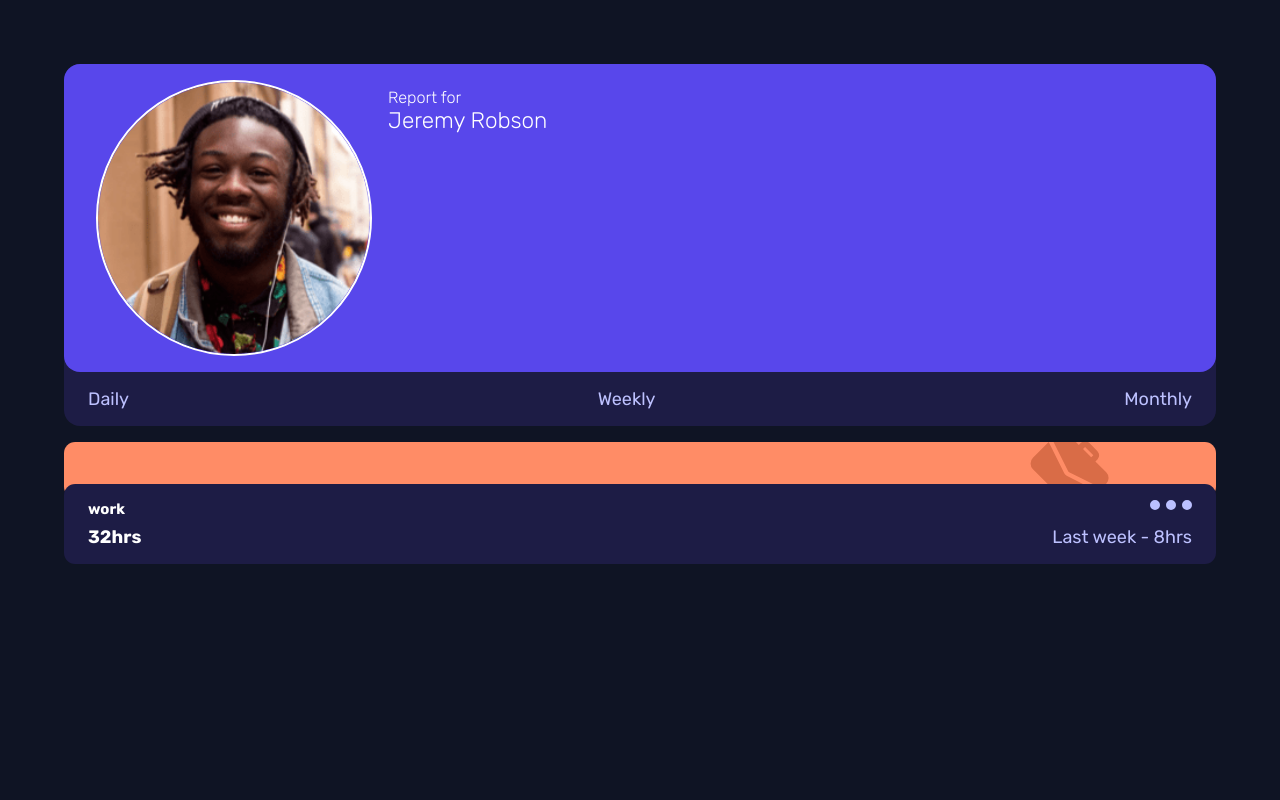
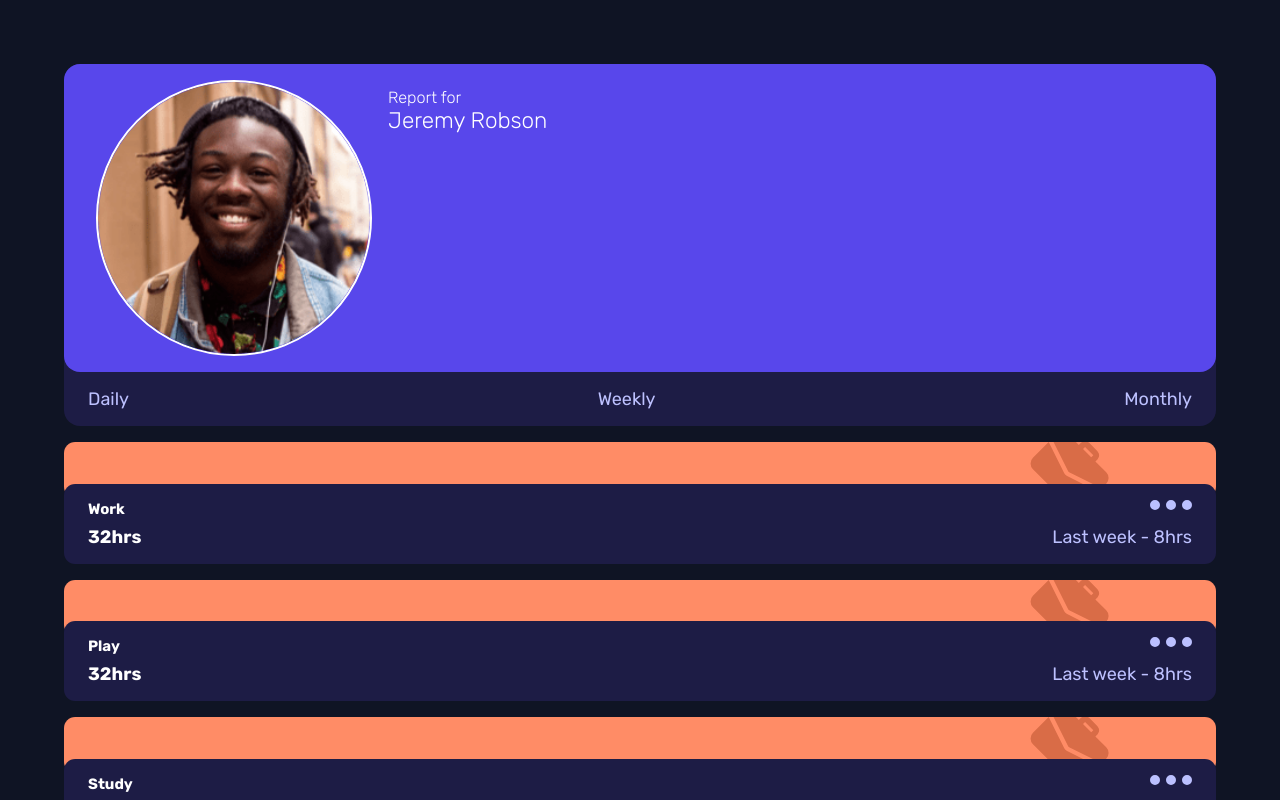
Before and after one commit to Clinton-dev/time-tracker-dash, an Angular app: page / in a window 1280 px wide. Shown: the top 800 px of the page. Built offline with nearby package versions, Linux system fonts and the light colour scheme.

Commit message:
Fetch data from json file

```diff
--- a/src/app/app.module.ts
+++ b/src/app/app.module.ts
@@ -1,5 +1,7 @@
 import { NgModule } from '@angular/core';
 import { BrowserModule } from '@angular/platform-browser';
+import { HttpClientModule } from '@angular/common/http';
+
 
 import { AppComponent } from './app.component';
 import { DashComponent } from './components/dash/dash.component';
@@ -10,7 +12,8 @@ import { DashComponent } from './components/dash/dash.component';
     DashComponent
   ],
   imports: [
-    BrowserModule
+    BrowserModule,
+    HttpClientModule
   ],
   providers: [],
   bootstrap: [AppComponent]
--- a/src/app/components/dash/dash.component.html
+++ b/src/app/components/dash/dash.component.html
@@ -15,14 +15,14 @@
             </ul>
         </div>
     </div>
-    <div class="time-items">
+    <div *ngFor="let item of timeItems" class="time-items">
         <div class="card">
             <div class="card-header">
                 <!-- <img src="../../../assets/images/icon-work.svg" alt="work icon"> -->
             </div>
             <div class="card-body">
                 <div class="dflex">
-                    <h5 class="card-title">work</h5>
+                    <h5 class="card-title">{{item.title}}</h5>
                     <img src="../../../assets/images/icon-ellipsis.svg" alt="ellipses" id="ellipse">
                 </div>
                 <div class="dflex" style="margin-top: .5rem;">
--- a/src/app/components/dash/dash.component.ts
+++ b/src/app/components/dash/dash.component.ts
@@ -1,4 +1,5 @@
 import { Component, OnInit } from '@angular/core';
+import { TimeItemsService } from 'src/app/services/time-items.service';
 
 @Component({
   selector: 'app-dash',
@@ -6,10 +7,16 @@ import { Component, OnInit } from '@angular/core';
   styleUrls: ['./dash.component.css']
 })
 export class DashComponent implements OnInit {
+  timeItems: any = [];
 
-  constructor() { }
+  constructor(private timeItemsService: TimeItemsService) { }
 
   ngOnInit(): void {
+    this.timeItemsService.getData().subscribe(data => {
+      console.log(data)
+      this.timeItems = data;
+    });
+    console.log(this.timeItems)
   }
 
 }
--- a/src/app/services/time-items.service.ts
+++ b/src/app/services/time-items.service.ts
@@ -1,9 +1,15 @@
 import { Injectable } from '@angular/core';
+import { HttpClient } from "@angular/common/http";
+// import * as data from '../data.json';
 
 @Injectable({
   providedIn: 'root'
 })
 export class TimeItemsService {
 
-  constructor() { }
+  constructor(private http: HttpClient) { }
+
+  getData() {
+    return this.http.get('assets/data.json')
+  }
 }
--- a/tsconfig.json
+++ b/tsconfig.json
@@ -21,7 +21,8 @@
     "lib": [
       "es2020",
       "dom"
-    ]
+    ],
+    "resolveJsonModule": true
   },
   "angularCompilerOptions": {
     "enableI18nLegacyMessageIdFormat": false,
```
Also changed, not shown: src/assets/data.json (renamed from data.json).
